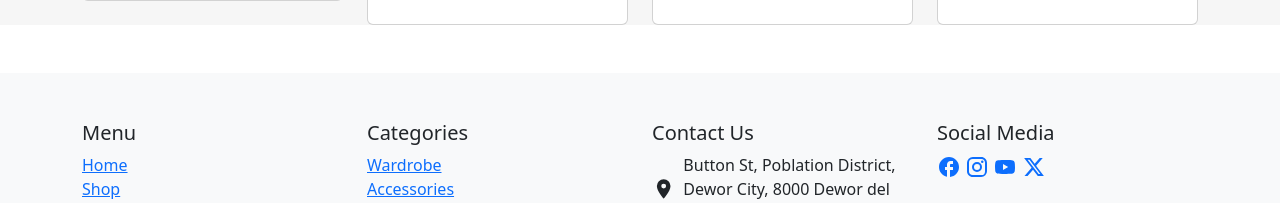
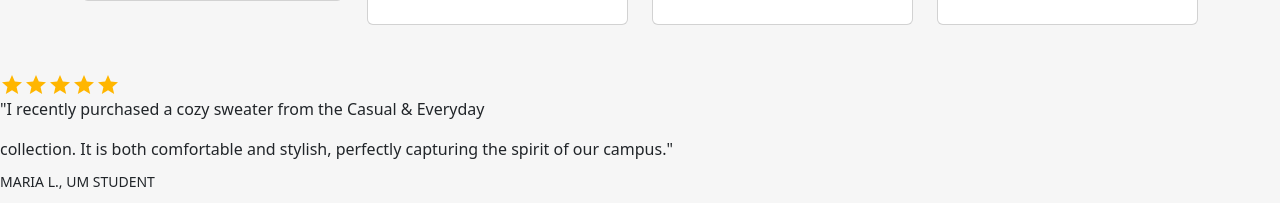
Before and after one commit to yoshbatula/UMERCH, a PHP site: page /mainpage.php in a window 1280 px wide; the page is wider, and only the part inside the window is pictured. Shown: the part 3849-4052 px from the top of that part. Run offline with PHP 8.4, Linux system fonts and the light colour scheme; some libraries are stand-ins or nearby versions.

Commit message:
still progressing

```diff
--- a/main/main-page/mainpage.php
+++ b/main/main-page/mainpage.php
@@ -6,6 +6,9 @@
   <title>LANDING PAGE</title>
   <link rel="stylesheet" href="/css/bootstrap/css/bootstrap.min.css">
   <link rel="stylesheet" href="/css/mainpage.css">
+  <link rel="preconnect" href="https://fonts.googleapis.com">
+  <link rel="preconnect" href="https://fonts.gstatic.com" crossorigin>
+  <link href="https://fonts.googleapis.com/css2?family=Cormorant+Garamond:ital,wght@0,300;0,400;0,500;0,600;0,700;1,300;1,400;1,500;1,600;1,700&family=Montserrat:ital,wght@0,100..900;1,100..900&family=Roboto:ital,wght@0,100..900;1,100..900&display=swap" rel="stylesheet">
 </head>
 <body>
     <?php include 'navigation.php'; ?>
@@ -278,6 +281,30 @@
             </div>
         </div>
       </div>
+      <div class="d-flex mt-5">
+        <div class="quotes-container">
+                <div class="overlay">
+                    <div class="d-flex flex-row ml-5">
+                    <svg xmlns="http://www.w3.org/2000/svg" width="24" height="24" viewBox="0 0 24 24"><path fill="#FFB600" d="M12 17.27L18.18 21l-1.64-7.03L22 9.24l-7.19-.62L12 2L9.19 8.62L2 9.24l5.45 4.73L5.82 21z"/></svg>
+                    <svg xmlns="http://www.w3.org/2000/svg" width="24" height="24" viewBox="0 0 24 24"><path fill="#FFB600" d="M12 17.27L18.18 21l-1.64-7.03L22 9.24l-7.19-.62L12 2L9.19 8.62L2 9.24l5.45 4.73L5.82 21z"/></svg>
+                    <svg xmlns="http://www.w3.org/2000/svg" width="24" height="24" viewBox="0 0 24 24"><path fill="#FFB600" d="M12 17.27L18.18 21l-1.64-7.03L22 9.24l-7.19-.62L12 2L9.19 8.62L2 9.24l5.45 4.73L5.82 21z"/></svg>
+                    <svg xmlns="http://www.w3.org/2000/svg" width="24" height="24" viewBox="0 0 24 24"><path fill="#FFB600" d="M12 17.27L18.18 21l-1.64-7.03L22 9.24l-7.19-.62L12 2L9.19 8.62L2 9.24l5.45 4.73L5.82 21z"/></svg>
+                    <svg xmlns="http://www.w3.org/2000/svg" width="24" height="24" viewBox="0 0 24 24"><path fill="#FFB600" d="M12 17.27L18.18 21l-1.64-7.03L22 9.24l-7.19-.62L12 2L9.19 8.62L2 9.24l5.45 4.73L5.82 21z"/></svg>
+                    </div>
+                    <p>"I recently purchased a cozy sweater from the Casual & Everyday</p>
+                    <p class="mb-2">collection. It is both comfortable and stylish, perfectly capturing the spirit of our campus."</p>
+                    <small>MARIA L., UM STUDENT</small>
+                </div>
+        </div>
+      </div>
+      <div class="container mt-5">
+        <div class="d-flex flex-row justify-between text-center">
+            <div class="col-md-4">
+                <img src="/assets/images/quality-1.png" alt="">
+                <h3>Campus Delivery</h3>
+            </div>
+        </div>
+      </div>
     </section>
     <?php include 'footer.php'; ?>
 </body>
```
Also changed, not shown: css/mainpage.css (+50 -1 lines).
